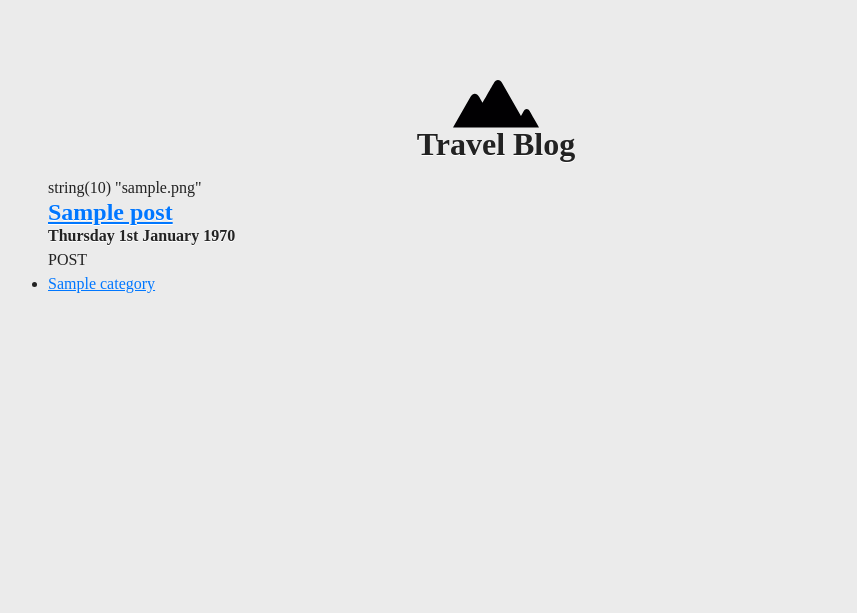
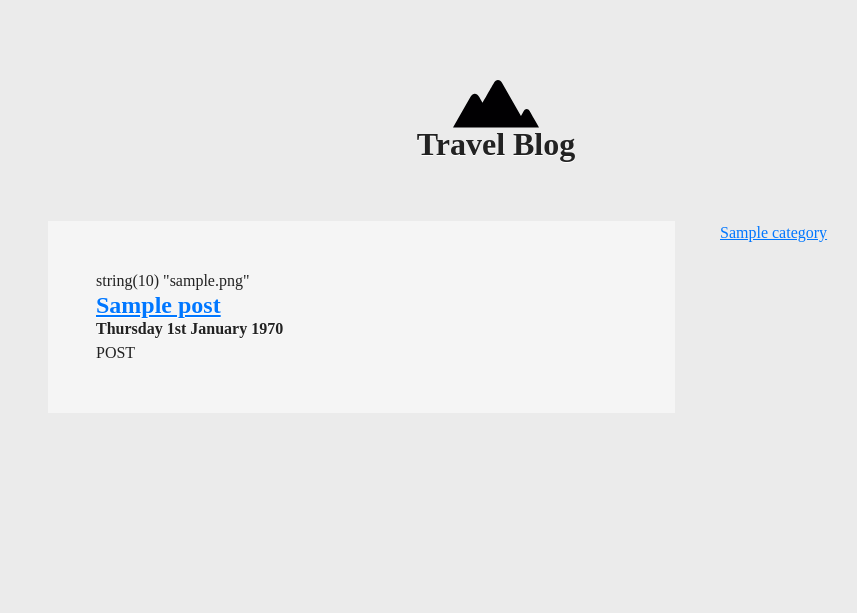
Before and after one commit to joelvardy/joelgonewild.com, a PHP site: template app/views/home.php in a window 1280 px wide. Shown: the top 613 px of the page, without its empty margins (144-1001 px from the left). Run offline with PHP 8.4, Linux system fonts and the light colour scheme; the template is opened without the code that fills it: most values are stand-ins (such as "Sample title", 1, 10 or a date in 2020); some libraries are stand-ins or nearby versions.

Commit message:
Updated post listing page

```diff
--- a/app/assets/styles/design.scss
+++ b/app/assets/styles/design.scss
@@ -12,7 +12,7 @@ a {
 }
 
 html {
-	background: #ebebeb;
+	background: rgb(235, 235, 235);
 	box-sizing: border-box;
 	color: $textColour;
 }
@@ -59,3 +59,49 @@ header {
 	}
 
 }
+
+div.container {
+
+	margin-top: 5%;
+	overflow: hidden;
+
+	section.posts {
+
+		float: left;
+		width: 70%;
+
+		@media screen and (max-width: 800px) {
+			width: 100%;
+		}
+
+		article.post {
+
+			background: rgb(245, 245, 245);
+			margin-top: 5%;
+			padding: 3em;
+
+			&:first-child {
+				margin-top: 0;
+			}
+
+		}
+
+	}
+
+	aside {
+
+		float: right;
+		width: 25%;
+
+		@media screen and (max-width: 800px) {
+			margin-top: 5%;
+			width: 100%;
+		}
+
+		ul.categories {
+			list-style: none;
+		}
+
+	}
+
+}
--- a/app/views/home.php
+++ b/app/views/home.php
@@ -20,6 +20,8 @@
 			<section class="posts">
 				<?php foreach ($posts as $post) : ?>
 
+					<article class="post">
+
 						<?php if (isset($post->heroPhoto)) : ?>
 							<?php var_dump($post->heroPhoto); ?>
 						<?php endif; ?>
@@ -32,6 +34,8 @@
 						<div class="introduction">
 							<?php echo 'POST'; ?>
 						</div>
+
+					</article>
 
 				<?php endforeach; ?>
 			</section>
```
Also changed, not shown: public/assets/css/design.css, 1 other file. Lines whose indentation alone changed are shown as unchanged.
